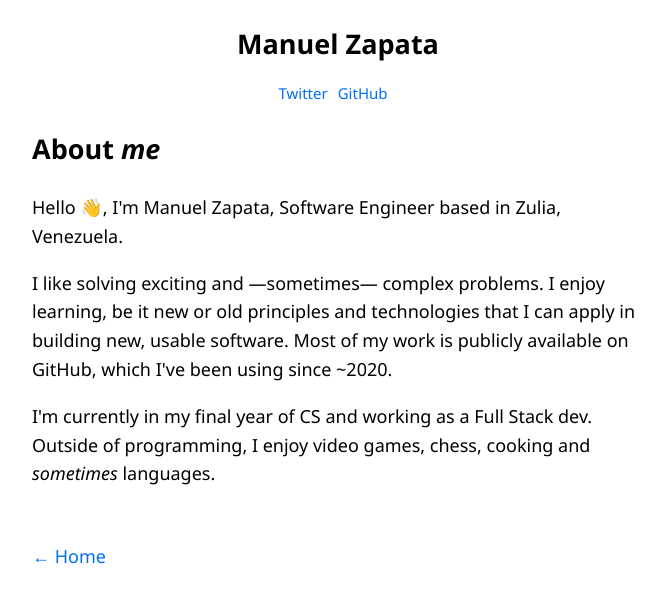
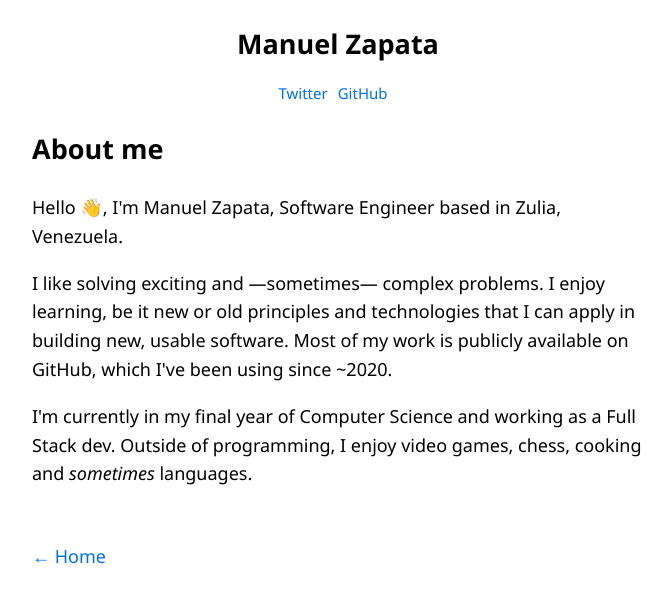
Before and after one commit to zapmal/personal-website, a Next.js app: page /about in a window 1280 px wide. Shown: the top 602 px of the page, without its empty margins (302-973 px from the left). Built offline with nearby package versions, Linux system fonts and the light colour scheme.

Commit message:
chore: typos

```diff
--- a/src/pages/about.tsx
+++ b/src/pages/about.tsx
@@ -18,7 +18,7 @@ const About = () => {
         />
       </Head>
       <h2>
-        About <em>me</em>
+        About me
       </h2>
       <p>
         Hello 👋, I'm Manuel Zapata, Software Engineer based in Zulia,
@@ -31,7 +31,7 @@ const About = () => {
         on GitHub, which I've been using since ~2020.
       </p>
       <p>
-        I'm currently in my final year of CS and working as a Full Stack dev.
+        I'm currently in my final year of Computer Science and working as a Full Stack dev.
         Outside of programming, I enjoy video games, chess, cooking and{' '}
         <em>sometimes </em>languages.
       </p>
```
